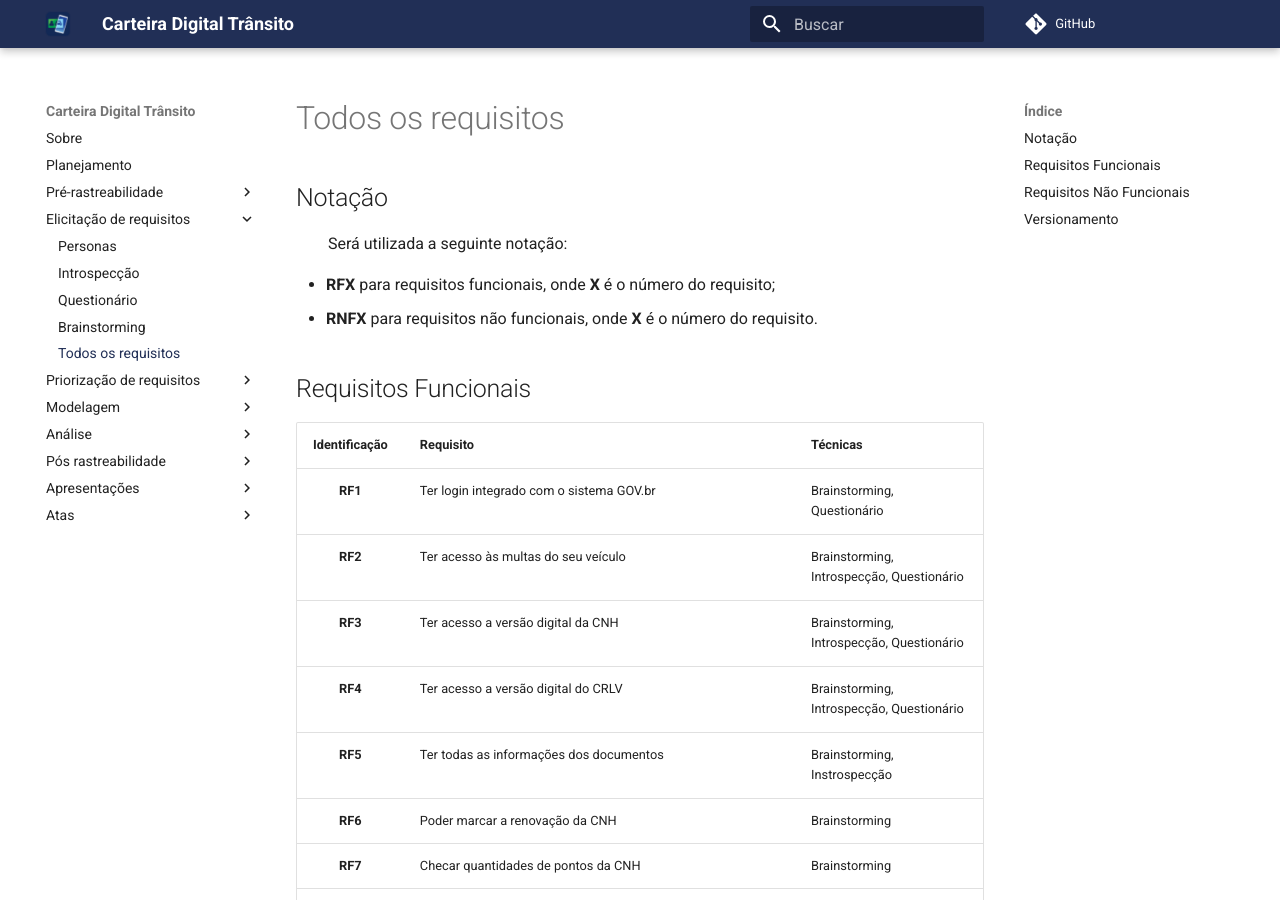
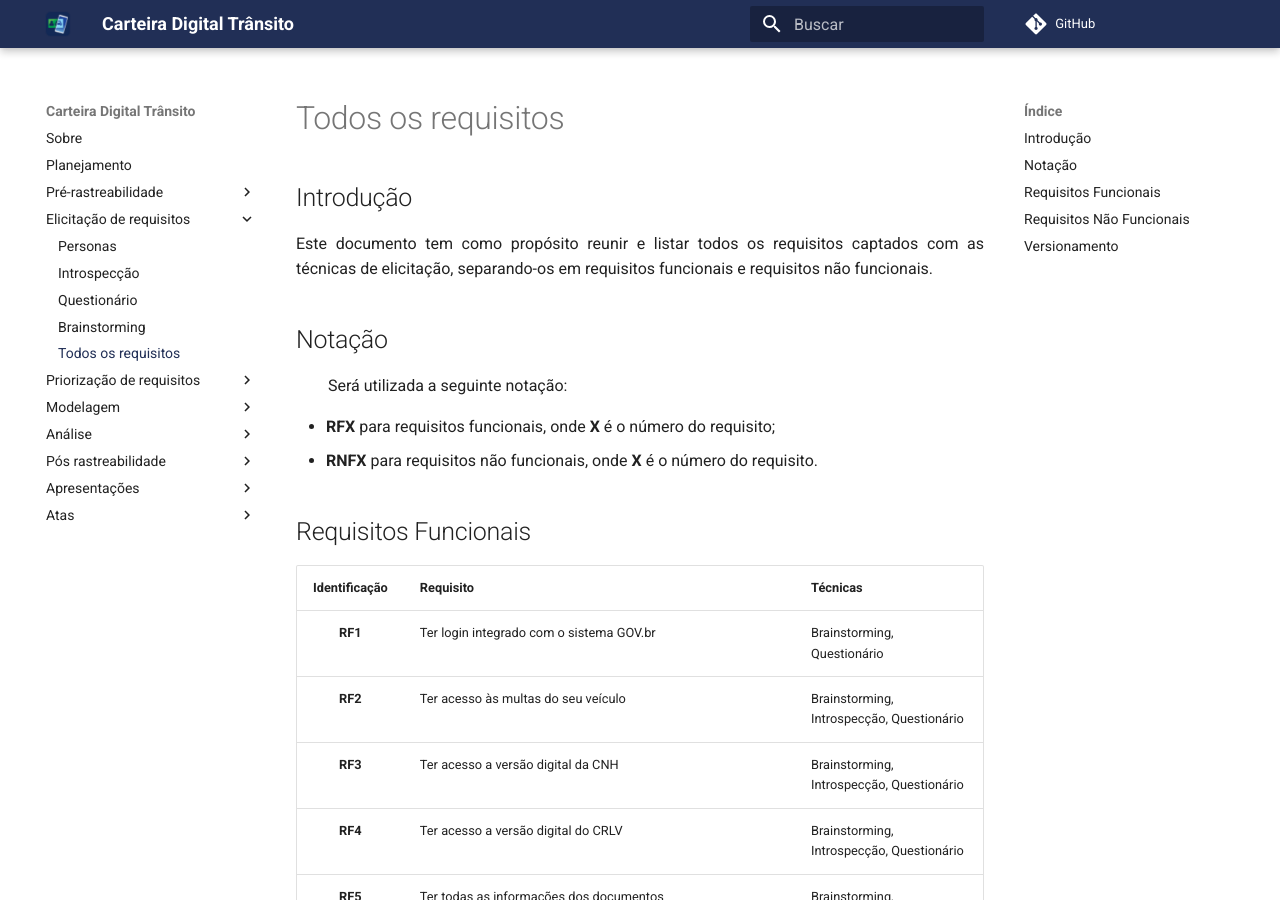
Before and after one commit to sergiosacj/2020.2-CarteiraDigitalTransito, an MkDocs documentation site: the page built from docs/elicitacao/requisitos.md, in a window 1280 px wide and 900 px high. Built offline with MkDocs 1.6.1 and Material for MkDocs 9.7.7, drawn with Linux system fonts in a browser that asks for light colours; comment, search, counter and statistics services are not loaded; some of the changed text lies outside the part shown.

Commit message:
(#91) FAzendo a introduçao do documento de todos os requisitos

```diff
--- a/docs/elicitacao/requisitos.md
+++ b/docs/elicitacao/requisitos.md
@@ -1,3 +1,6 @@
+## Introdução
+Este documento tem como propósito reunir e listar todos os requisitos captados com as técnicas de elicitação, separando-os em requisitos funcionais e requisitos não funcionais.
+
 ## Notação
 &emsp;&emsp;Será utilizada a seguinte notação:
 
@@ -53,3 +56,4 @@
 |--|--|--|--|
 |1.0| 11/03/2021 | Criação do documento e adição dos requisitos do brainstorming e da introspecção | Daniel Porto |
 |1.1| 11/03/2021 | Adição dos requisitos do questionário | Daniel Porto |
+|1.2| 28/04/2021 | Adição da introdução do documento | Enzo Gabriel |
```
